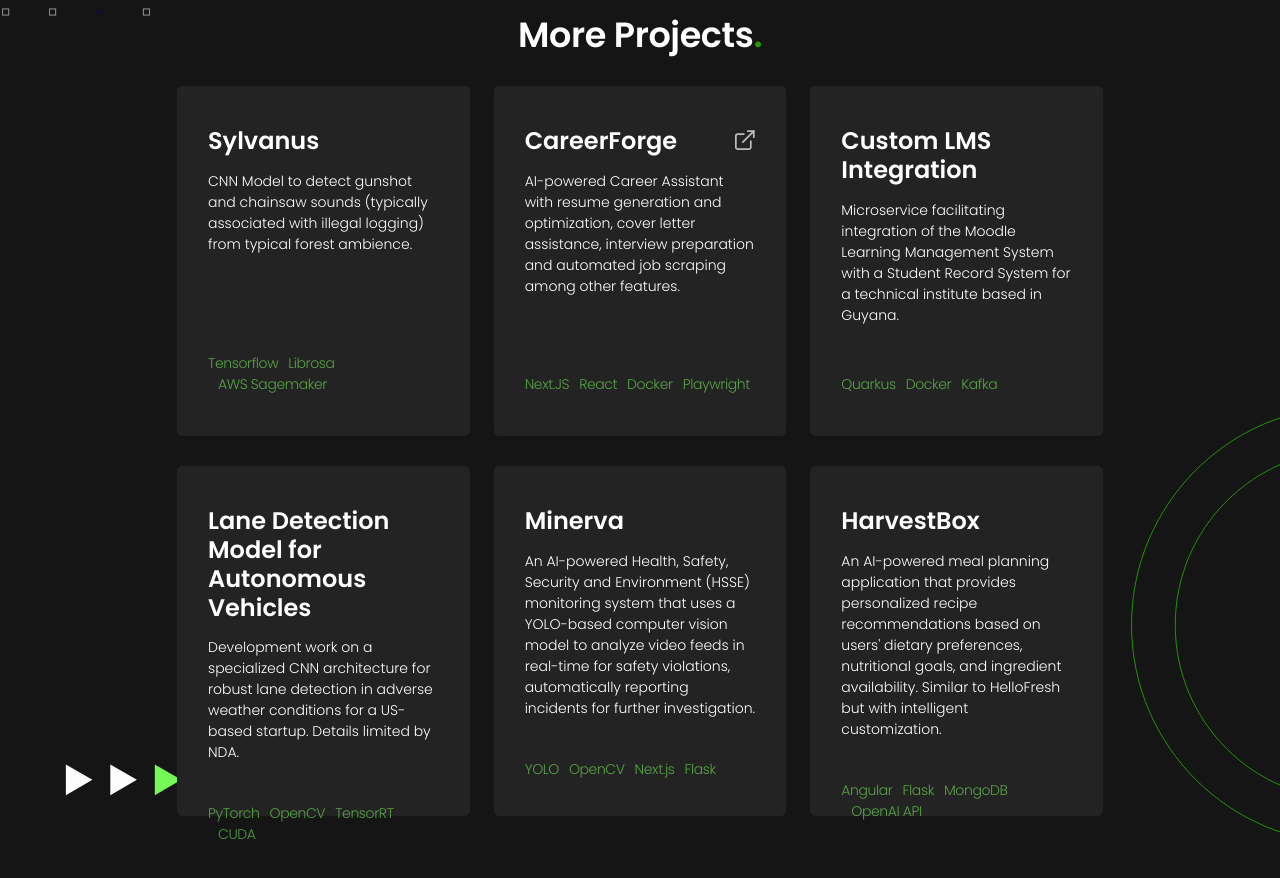
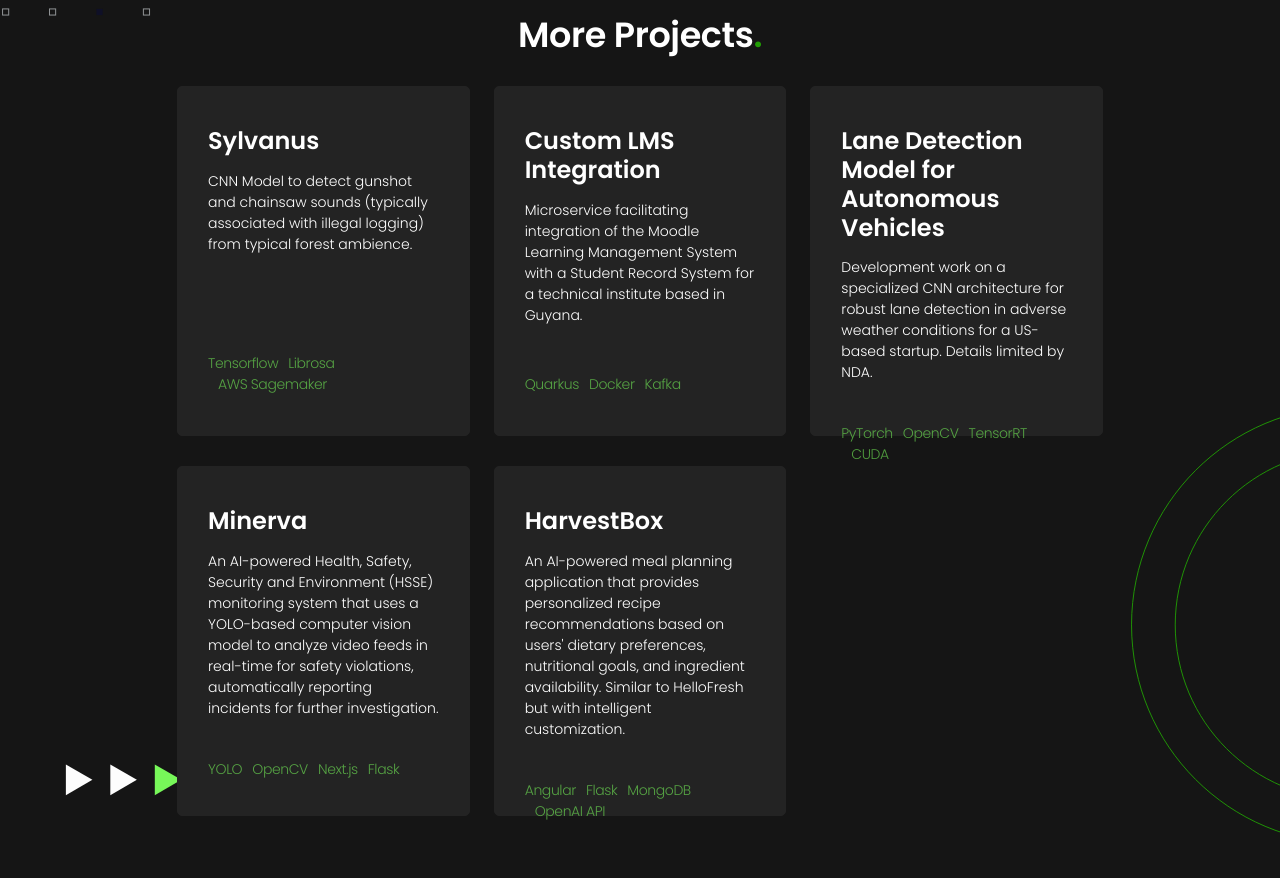
Before and after one commit to AndrewGY/andrewgy.github.io, a React (Create React App) app: page / in a window 1280 px wide. Shown: the part 7040-7918 px from the top of the page. Built offline with nearby package versions, Linux system fonts and the light colour scheme.

Commit message:
hide cf for a bit

```diff
--- a/src/Data/Data.js
+++ b/src/Data/Data.js
@@ -176,33 +176,33 @@ export const projects = [
             },
         ]
     },
+    // {
+    //     id: 1,
+    //     projectName: "CareerForge",
+    //     description: "AI-powered Career Assistant with resume generation and optimization, cover letter assistance, interview preparation and automated job scraping among other features.",
+    //     url: "https://careerforges.com",
+    //     github: "",
+    //     tech: [
+    //         {
+    //             id: 0,
+    //             techName: "Next.JS"
+    //         },
+    //         {
+    //             id: 1,
+    //             techName: "React"
+    //         },
+    //         {
+    //             id: 2,
+    //             techName: "Docker"
+    //         },
+    //         {
+    //             id: 3,
+    //             techName: "Playwright"
+    //         },
+    //     ]
+    // },
     {
         id: 1,
-        projectName: "CareerForge",
-        description: "AI-powered Career Assistant with resume generation and optimization, cover letter assistance, interview preparation and automated job scraping among other features.",
-        url: "https://careerforges.com",
-        github: "",
-        tech: [
-            {
-                id: 0,
-                techName: "Next.JS"
-            },
-            {
-                id: 1,
-                techName: "React"
-            },
-            {
-                id: 2,
-                techName: "Docker"
-            },
-            {
-                id: 3,
-                techName: "Playwright"
-            },
-        ]
-    },
-    {
-        id: 2,
         projectName: "Custom LMS Integration",
         description: "Microservice facilitating integration of the Moodle Learning Management System with a Student Record System for a technical institute based in Guyana.",
         url: "",
@@ -223,7 +223,7 @@ export const projects = [
         ]
     },
     {
-        id: 3,
+        id: 2,
         projectName: "Lane Detection Model for Autonomous Vehicles",
         description: "Development work on a specialized CNN architecture for robust lane detection in adverse weather conditions for a US-based startup. Details limited by NDA.",
         url: "",
@@ -248,7 +248,7 @@ export const projects = [
             },
         ]
     },    {
-        id: 4,
+        id: 3,
         projectName: "Minerva",
         description: "An AI-powered Health, Safety, Security and Environment (HSSE) monitoring system that uses a YOLO-based computer vision model to analyze video feeds in real-time for safety violations, automatically reporting incidents for further investigation.",
         url: "",
@@ -273,7 +273,7 @@ export const projects = [
         ]
     },
     {
-        id: 5,
+        id: 4,
         projectName: "HarvestBox",
         description: "An AI-powered meal planning application that provides personalized recipe recommendations based on users' dietary preferences, nutritional goals, and ingredient availability. Similar to HelloFresh but with intelligent customization.",
         url: "",
```
